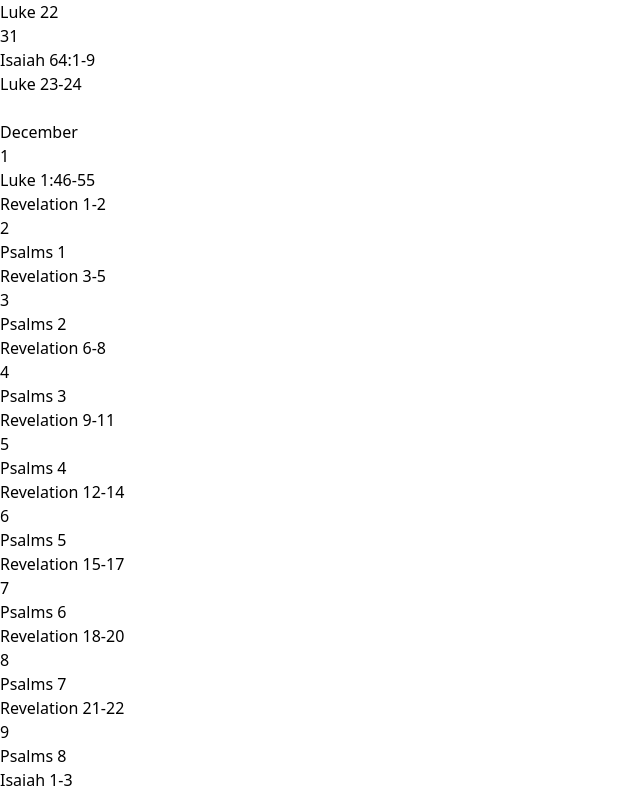
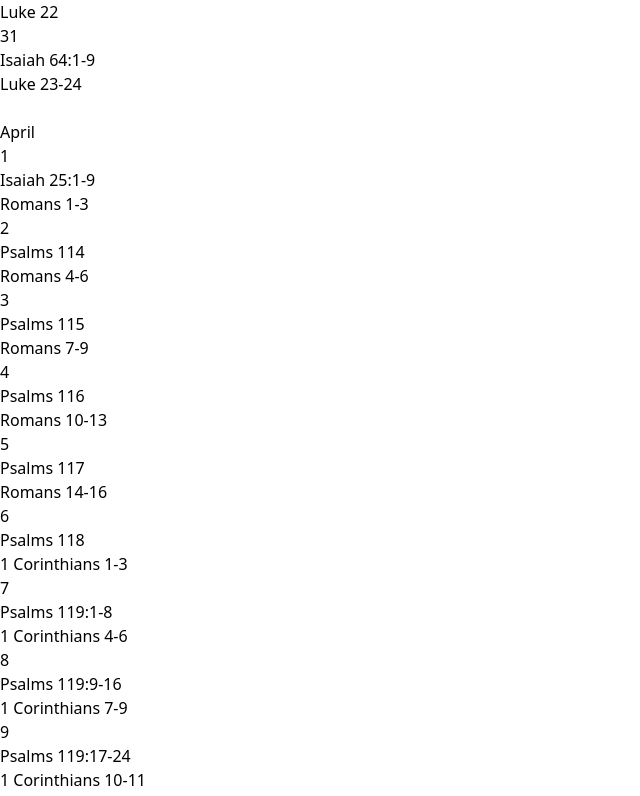
Before and after one commit to philippedixon/lutheranlectionary, a Next.js app: page / in a window 1280 px wide. Shown: the part 6600-7396 px from the top of the page, without its empty margins (0-640 px from the left). Built offline with nearby package versions, Linux system fonts and the light colour scheme; no server answers.

Commit message:
Add readings through April

```diff
--- /dev/null
+++ b/src/app/constants/lectionary/aprilReadings.ts
@@ -0,0 +1,343 @@
+import { Book, BookId } from "@/app/enums";
+import { Month } from "@/app/interfaces";
+
+export const aprilReadings: Month = {
+	name: "April",
+	days: [
+		{
+			reading_1: {
+				book: { name: Book.Isaiah, id: BookId.Isaiah },
+				chapters: "25",
+				verses: "1-9",
+			},
+			reading_2: {
+				book: { name: Book.Romans, id: BookId.Romans },
+				chapters: "1-3",
+			},
+		},
+		{
+			reading_1: {
+				book: { name: Book.Psalms, id: BookId.Psalms },
+				chapters: "114",
+			},
+			reading_2: {
+				book: { name: Book.Romans, id: BookId.Romans },
+				chapters: "4-6",
+			},
+		},
+		{
+			reading_1: {
+				book: { name: Book.Psalms, id: BookId.Psalms },
+				chapters: "115",
+			},
+			reading_2: {
+				book: { name: Book.Romans, id: BookId.Romans },
+				chapters: "7-9",
+			},
+		},
+		{
+			reading_1: {
+				book: { name: Book.Psalms, id: BookId.Psalms },
+				chapters: "116",
+			},
+			reading_2: {
+				book: { name: Book.Romans, id: BookId.Romans },
+				chapters: "10-13",
+			},
+		},
+		{
+			reading_1: {
+				book: { name: Book.Psalms, id: BookId.Psalms },
+				chapters: "117",
+			},
+			reading_2: {
+				book: { name: Book.Romans, id: BookId.Romans },
+				chapters: "14-16",
+			},
+		},
+		{
+			reading_1: {
+				book: { name: Book.Psalms, id: BookId.Psalms },
+				chapters: "118",
+			},
+			reading_2: {
+				book: { name: Book.Corinthians1, id: BookId.Corinthians1 },
+				chapters: "1-3",
+			},
+		},
+		{
+			reading_1: {
+				book: { name: Book.Psalms, id: BookId.Psalms },
+				chapters: "119",
+				verses: "1-8",
+			},
+			reading_2: {
+				book: { name: Book.Corinthians1, id: BookId.Corinthians1 },
+				chapters: "4-6",
+			},
+		},
+		{
+			reading_1: {
+				book: { name: Book.Psalms, id: BookId.Psalms },
+				chapters: "119",
+				verses: "9-16",
+			},
+			reading_2: {
+				book: { name: Book.Corinthians1, id: BookId.Corinthians1 },
+				chapters: "7-9",
+			},
+		},
+		{
+			reading_1: {
+				book: { name: Book.Psalms, id: BookId.Psalms },
+				chapters: "119",
+				verses: "17-24",
+			},
+			reading_2: {
+				book: { name: Book.Corinthians1, id: BookId.Corinthians1 },
+				chapters: "10-11",
+			},
+		},
+		{
+			reading_1: {
+				book: { name: Book.Psalms, id: BookId.Psalms },
+				chapters: "119",
+				verses: "25-32",
+			},
+			reading_2: {
+				book: { name: Book.Corinthians1, id: BookId.Corinthians1 },
+				chapters: "12-14",
+			},
+		},
+		{
+			reading_1: {
+				book: { name: Book.Psalms, id: BookId.Psalms },
+				chapters: "119",
+				verses: "33-40",
+			},
+			reading_2: {
+				book: { name: Book.Corinthians1, id: BookId.Corinthians1 },
+				chapters: "15-16",
+			},
+		},
+		{
+			reading_1: {
+				book: { name: Book.Psalms, id: BookId.Psalms },
+				chapters: "119",
+				verses: "41-48",
+			},
+			reading_2: {
+				book: { name: Book.Corinthians2, id: BookId.Corinthians2 },
+				chapters: "1-4",
+			},
+		},
+		{
+			reading_1: {
+				book: { name: Book.Psalms, id: BookId.Psalms },
+				chapters: "119",
+				verses: "49-56",
+			},
+			reading_2: {
+				book: { name: Book.Corinthians2, id: BookId.Corinthians2 },
+				chapters: "5-7",
+			},
+		},
+		{
+			reading_1: {
+				book: { name: Book.Psalms, id: BookId.Psalms },
+				chapters: "119",
+				verses: "57-64",
+			},
+			reading_2: {
+				book: { name: Book.Corinthians2, id: BookId.Corinthians2 },
+				chapters: "8-10",
+			},
+		},
+		{
+			reading_1: {
+				book: { name: Book.Psalms, id: BookId.Psalms },
+				chapters: "119",
+				verses: "65-72",
+			},
+			reading_2: {
+				book: { name: Book.Corinthians2, id: BookId.Corinthians2 },
+				chapters: "11-13",
+			},
+		},
+		{
+			reading_1: {
+				book: { name: Book.Psalms, id: BookId.Psalms },
+				chapters: "119",
+				verses: "73-80",
+			},
+			reading_2: {
+				book: { name: Book.Galatians, id: BookId.Galatians },
+				chapters: "1-3",
+			},
+		},
+		{
+			reading_1: {
+				book: { name: Book.Psalms, id: BookId.Psalms },
+				chapters: "119",
+				verses: "81-88",
+			},
+			reading_2: {
+				book: { name: Book.Galatians, id: BookId.Galatians },
+				chapters: "4-6",
+			},
+		},
+		{
+			reading_1: {
+				book: { name: Book.Psalms, id: BookId.Psalms },
+				chapters: "119",
+				verses: "89-96",
+			},
+			reading_2: {
+				book: { name: Book.Ephesians, id: BookId.Ephesians },
+				chapters: "1-3",
+			},
+		},
+		{
+			reading_1: {
+				book: { name: Book.Psalms, id: BookId.Psalms },
+				chapters: "119",
+				verses: "97-104",
+			},
+			reading_2: {
+				book: { name: Book.Ephesians, id: BookId.Ephesians },
+				chapters: "4-6",
+			},
+		},
+		{
+			reading_1: {
+				book: { name: Book.Psalms, id: BookId.Psalms },
+				chapters: "119",
+				verses: "105-112",
+			},
+			reading_2: {
+				book: { name: Book.Philippians, id: BookId.Philippians },
+				chapters: "1-2",
+			},
+		},
+		{
+			reading_1: {
+				book: { name: Book.Psalms, id: BookId.Psalms },
+				chapters: "119",
+				verses: "113-120",
+			},
+			reading_2: {
+				book: { name: Book.Philippians, id: BookId.Philippians },
+				chapters: "3-4",
+			},
+		},
+		{
+			reading_1: {
+				book: { name: Book.Psalms, id: BookId.Psalms },
+				chapters: "119",
+				verses: "121-128",
+			},
+			reading_2: {
+				book: { name: Book.Colossians, id: BookId.Colossians },
+				chapters: "1-2",
+			},
+		},
+		{
+			reading_1: {
+				book: { name: Book.Psalms, id: BookId.Psalms },
+				chapters: "119",
+				verses: "129-136",
+			},
+			reading_2: {
+				book: { name: Book.Colossians, id: BookId.Colossians },
+				chapters: "3-4",
+			},
+		},
+		{
+			reading_1: {
+				book: { name: Book.Psalms, id: BookId.Psalms },
+				chapters: "119",
+				verses: "137-144",
+			},
+			reading_2: {
+				book: { name: Book.Thessalonians1, id: BookId.Thessalonians1 },
+				chapters: "1-3",
+			},
+		},
+		{
+			reading_1: {
+				book: { name: Book.Psalms, id: BookId.Psalms },
+				chapters: "119",
+				verses: "145-152",
+			},
+			reading_2: {
+				book: { name: Book.Thessalonians1, id: BookId.Thessalonians1 },
+				chapters: "4-5",
+			},
+		},
+		{
+			reading_1: {
+				book: { name: Book.Psalms, id: BookId.Psalms },
+				chapters: "119",
+				verses: "153-160",
+			},
+			reading_2: {
+				book: { name: Book.Thessalonians2, id: BookId.Thessalonians2 },
+				chapters: "1-3",
+			},
+		},
+		{
+			reading_1: {
+				book: { name: Book.Psalms, id: BookId.Psalms },
+				chapters: "119",
+				verses: "153-160",
+			},
+			reading_2: {
+				book: { name: Book.Thessalonians2, id: BookId.Thessalonians2 },
+				chapters: "1-3",
+			},
+		},
+		{
+			reading_1: {
+				book: { name: Book.Psalms, id: BookId.Psalms },
+				chapters: "119",
+				verses: "161-168",
+			},
+			reading_2: {
+				book: { name: Book.Timothy1, id: BookId.Timothy1 },
+				chapters: "1-3",
+			},
+		},
+		{
+			reading_1: {
+				book: { name: Book.Psalms, id: BookId.Psalms },
+				chapters: "119",
+				verses: "169-176",
+			},
+			reading_2: {
+				book: { name: Book.Timothy1, id: BookId.Timothy1 },
+				chapters: "4-6",
+			},
+		},
+		{
+			reading_1: {
+				book: { name: Book.Psalms, id: BookId.Psalms },
+				chapters: "120",
+			},
+			reading_2: {
+				book: { name: Book.Timothy2, id: BookId.Timothy2 },
+				chapters: "1-2",
+			},
+		},
+		{
+			reading_1: {
+				book: { name: Book.Isaiah, id: BookId.Isaiah },
+				chapters: "25",
+				verses: "1-9",
+			},
+			reading_2: {
+				book: { name: Book.Timothy2, id: BookId.Timothy2 },
+				chapters: "3-4",
+			},
+		},
+	],
+};
--- a/src/app/constants/lectionary/index.ts
+++ b/src/app/constants/lectionary/index.ts
@@ -3,11 +3,13 @@ import { februaryReadings } from "./februaryReadings";
 import { marchReadings } from "./marchReadings";
 
 import { decemberReadings } from "./decemberReadings";
+import { aprilReadings } from "./aprilReadings";
 
 const lectionary = [
 	januaryReadings,
 	februaryReadings,
 	marchReadings,
+	aprilReadings,
 	decemberReadings,
 ];
 
--- a/src/app/enums/books.ts
+++ b/src/app/enums/books.ts
@@ -1,25 +1,47 @@
 export enum Book {
+	Colossians = "Colossians",
+	Corinthians1 = "1 Corinthians",
+	Corinthians2 = "2 Corinthians",
 	Deuteronomy = "Deuteronomy",
+	Ephesians = "Ephesians",
 	Exodus = "Exodus",
+	Galatians = "Galatians",
 	Genesis = "Genesis",
 	Isaiah = "Isaiah",
 	Leviticus = "Leviticus",
 	Luke = "Luke",
 	Mark = "Mark",
 	Numbers = "Numbers",
+	Philippians = "Philippians",
 	Psalms = "Psalms",
 	Revelation = "Revelation",
+	Romans = "Romans",
+	Thessalonians1 = "1 Thessalonians",
+	Thessalonians2 = "2 Thessalonians",
+	Timothy1 = "1 Timothy",
+	Timothy2 = "2 Timothy",
 }
 
 export enum BookId {
+	Colossians = "COL",
+	Corinthians1 = "1CO",
+	Corinthians2 = "2CO",
 	Deuteronomy = "DEU",
+	Ephesians = "EPH",
 	Exodus = "EXO",
+	Galatians = "GAL",
 	Genesis = "GEN",
 	Isaiah = "ISA",
 	Leviticus = "LEV",
 	Luke = "LUK",
 	Mark = "MRK",
 	Numbers = "NUM",
+	Philippians = "PHP",
 	Psalms = "PSA",
 	Revelation = "REV",
+	Romans = "ROM",
+	Thessalonians1 = "1TH",
+	Thessalonians2 = "2TH",
+	Timothy1 = "1TI",
+	Timothy2 = "2TI",
 }
--- a/src/app/utils/helpers.ts
+++ b/src/app/utils/helpers.ts
@@ -1,4 +1,4 @@
-import { Reading } from "@/app/constants/readings";
+import { Reading } from "@/app/interfaces";
 import {
 	ChapterContent,
 	ChapterVerse,
@@ -12,7 +12,8 @@ export const getReadingContent = (
 	if (!chapters?.length) {
 		return [];
 	}
-
+	// adjust to account for multiple books
+	// adjust to get all chapters if no chapters in reading
 	const { verses } = reading;
 
 	let content: ChapterContent[] = [];
@@ -47,6 +48,8 @@ export const getReadingTitle = (reading: Reading) => {
 	return display;
 };
 
+export const fetchBook = async () => {};
+
 export const fetchChapter = async (
 	translationId: string,
 	reading: Reading
```
